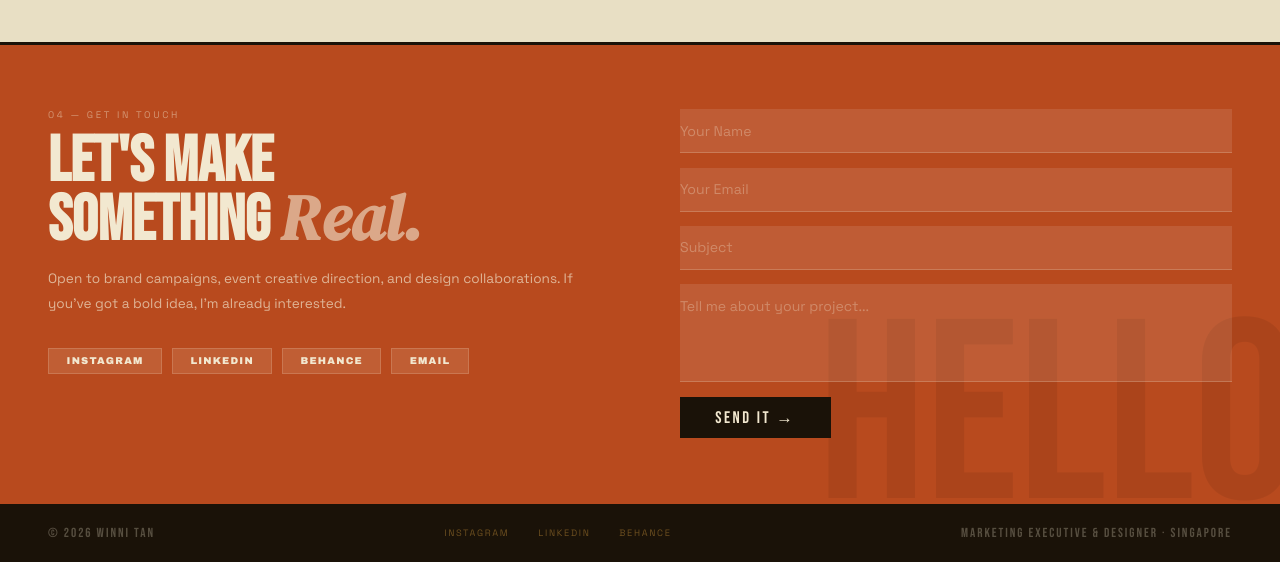
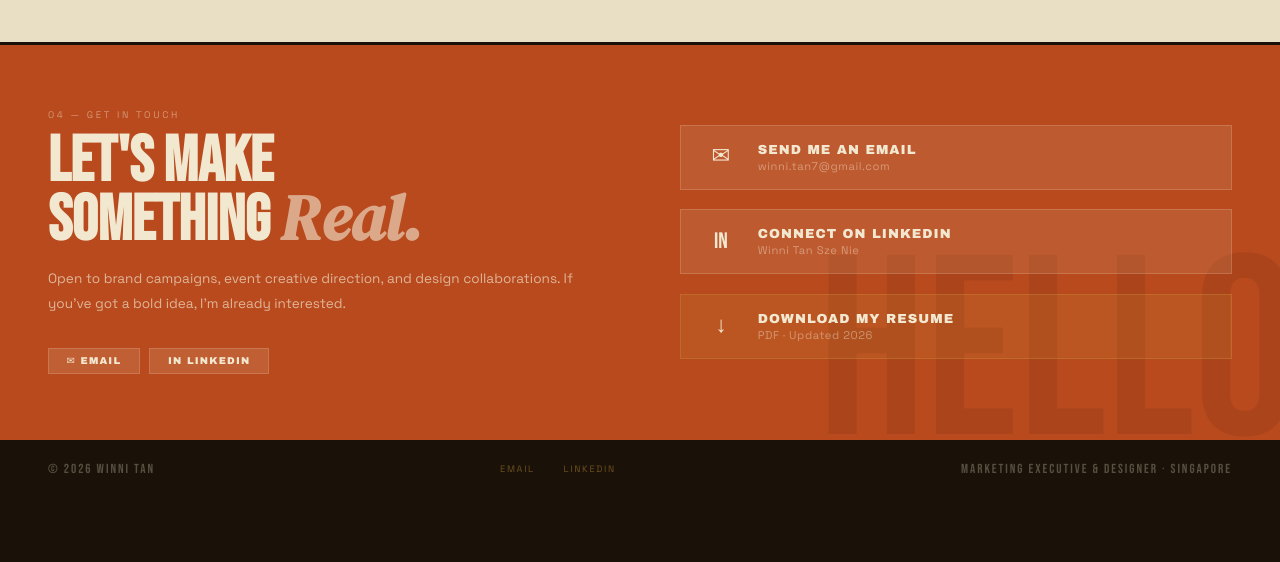
Before and after one commit to winnitsn/Winni_Tan, a plain HTML site: page index.html in a window 1280 px wide. Shown: the part 4307-4869 px from the top of the page. After the commit the page ends 4805 px from the top, so only its background shows below. Drawn offline with Linux system fonts and the light colour scheme.

Commit message:
Update index.html

```diff
--- a/index.html
+++ b/index.html
@@ -235,6 +235,16 @@
     .lb-prev{left:.3rem;}
     .lb-next{right:.3rem;}
   }
+
+  /* ── CONTACT ACTION BUTTONS ── */
+  .cf-action-btn{display:flex;align-items:center;gap:1.2rem;background:rgba(242,232,208,.1);border:1px solid rgba(242,232,208,.18);padding:1rem 1.4rem;text-decoration:none;transition:all .2s;cursor:pointer;}
+  .cf-action-btn:hover{background:rgba(242,232,208,.18);transform:translateX(4px);}
+  .cf-btn-resume{background:rgba(201,147,58,.15);border-color:rgba(201,147,58,.35);}
+  .cf-btn-resume:hover{background:rgba(201,147,58,.25);}
+  .cf-btn-icon{font-family:'Bebas Neue',sans-serif;font-size:1.4rem;color:var(--cream);width:2.2rem;text-align:center;flex-shrink:0;line-height:1;}
+  .cf-btn-text{display:flex;flex-direction:column;gap:.15rem;}
+  .cf-btn-label{font-family:'Archivo Black',sans-serif;font-size:.82rem;letter-spacing:.08em;text-transform:uppercase;color:var(--cream);}
+  .cf-btn-sub{font-size:.7rem;color:rgba(242,232,208,.45);letter-spacing:.05em;}
 </style>
 </head>
 <body>
@@ -583,19 +593,32 @@
       <h2 class="contact-headline">Let's Make<br>Something <em>Real.</em></h2>
       <p class="contact-intro">Open to brand campaigns, event creative direction, and design collaborations. If you've got a bold idea, I'm already interested.</p>
       <div class="socials">
-        <!-- Replace # with your actual profile links -->
-        <a class="social" href="#" target="_blank">Instagram</a>
-        <a class="social" href="#" target="_blank">LinkedIn</a>
-        <a class="social" href="#" target="_blank">Behance</a>
-        <a class="social" href="mailto:your@email.com">Email</a>
+        <a class="social" href="mailto:winni.tan7@gmail.com">✉ Email</a>
+        <a class="social" href="https://www.linkedin.com/in/winni-tan-sze-nie-3961b8151/" target="_blank">in LinkedIn</a>
       </div>
     </div>
-    <div class="cf reveal-right">
-      <input type="text" placeholder="Your Name"/>
-      <input type="email" placeholder="Your Email"/>
-      <input type="text" placeholder="Subject"/>
-      <textarea rows="4" placeholder="Tell me about your project..."></textarea>
-      <button class="cf-btn">Send It →</button>
+    <div class="reveal-right" style="display:flex;flex-direction:column;gap:1.2rem;justify-content:center;">
+      <a class="cf-action-btn" href="mailto:winni.tan7@gmail.com">
+        <span class="cf-btn-icon">✉</span>
+        <span class="cf-btn-text">
+          <span class="cf-btn-label">Send me an email</span>
+          <span class="cf-btn-sub">winni.tan7@gmail.com</span>
+        </span>
+      </a>
+      <a class="cf-action-btn" href="https://www.linkedin.com/in/winni-tan-sze-nie-3961b8151/" target="_blank">
+        <span class="cf-btn-icon">in</span>
+        <span class="cf-btn-text">
+          <span class="cf-btn-label">Connect on LinkedIn</span>
+          <span class="cf-btn-sub">Winni Tan Sze Nie</span>
+        </span>
+      </a>
+      <a class="cf-action-btn cf-btn-resume" href="Resume__Winni_Tan_Sze_Nie_.pdf" download>
+        <span class="cf-btn-icon">↓</span>
+        <span class="cf-btn-text">
+          <span class="cf-btn-label">Download My Resume</span>
+          <span class="cf-btn-sub">PDF · Updated 2026</span>
+        </span>
+      </a>
     </div>
   </div>
 </section>
@@ -604,9 +627,8 @@
 <footer>
   <span class="ft">© 2026 Winni Tan</span>
   <div class="ft-links">
-    <a class="ft-link" href="#" target="_blank">Instagram</a>
-    <a class="ft-link" href="#" target="_blank">LinkedIn</a>
-    <a class="ft-link" href="#" target="_blank">Behance</a>
+    <a class="ft-link" href="mailto:winni.tan7@gmail.com">Email</a>
+    <a class="ft-link" href="https://www.linkedin.com/in/winni-tan-sze-nie-3961b8151/" target="_blank">LinkedIn</a>
   </div>
   <span class="ft">Marketing Executive & Designer · Singapore</span>
 </footer>
```
